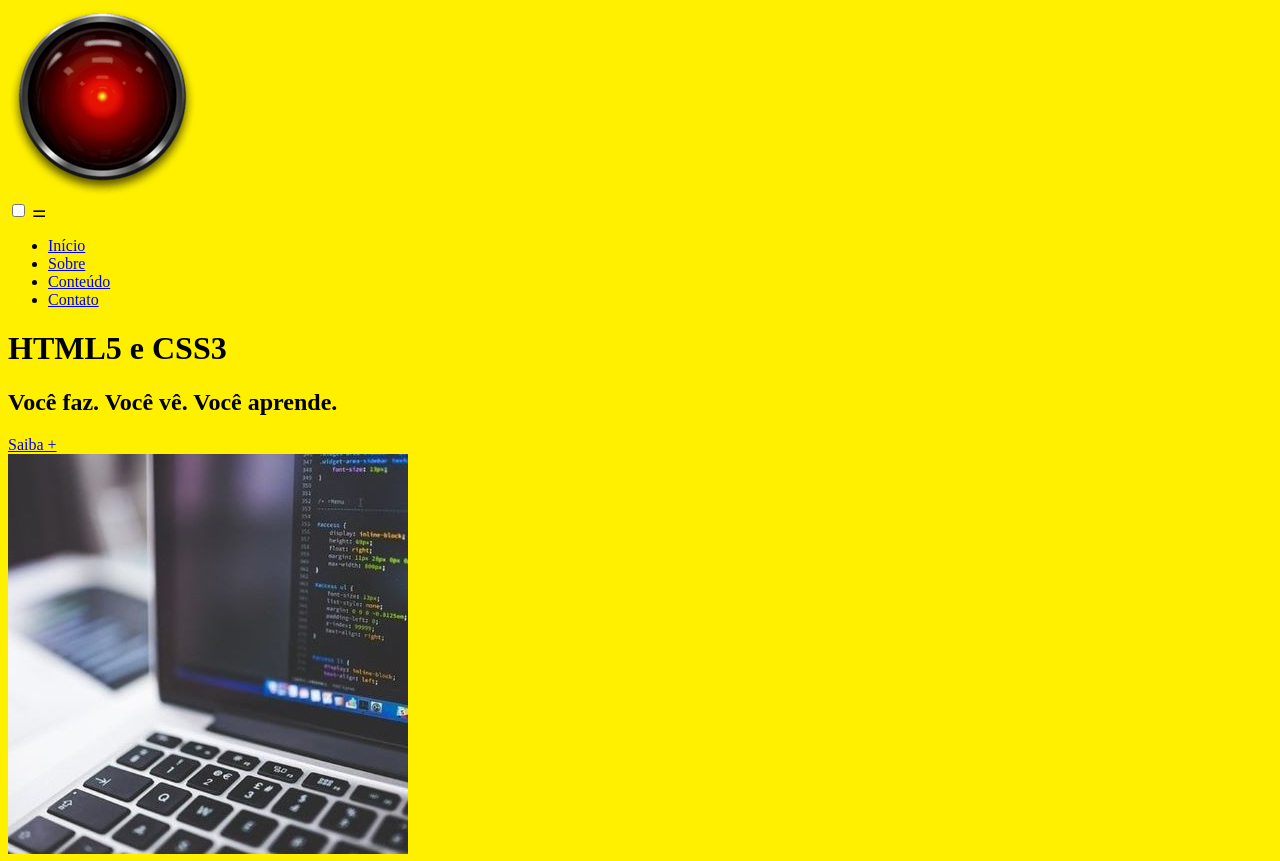
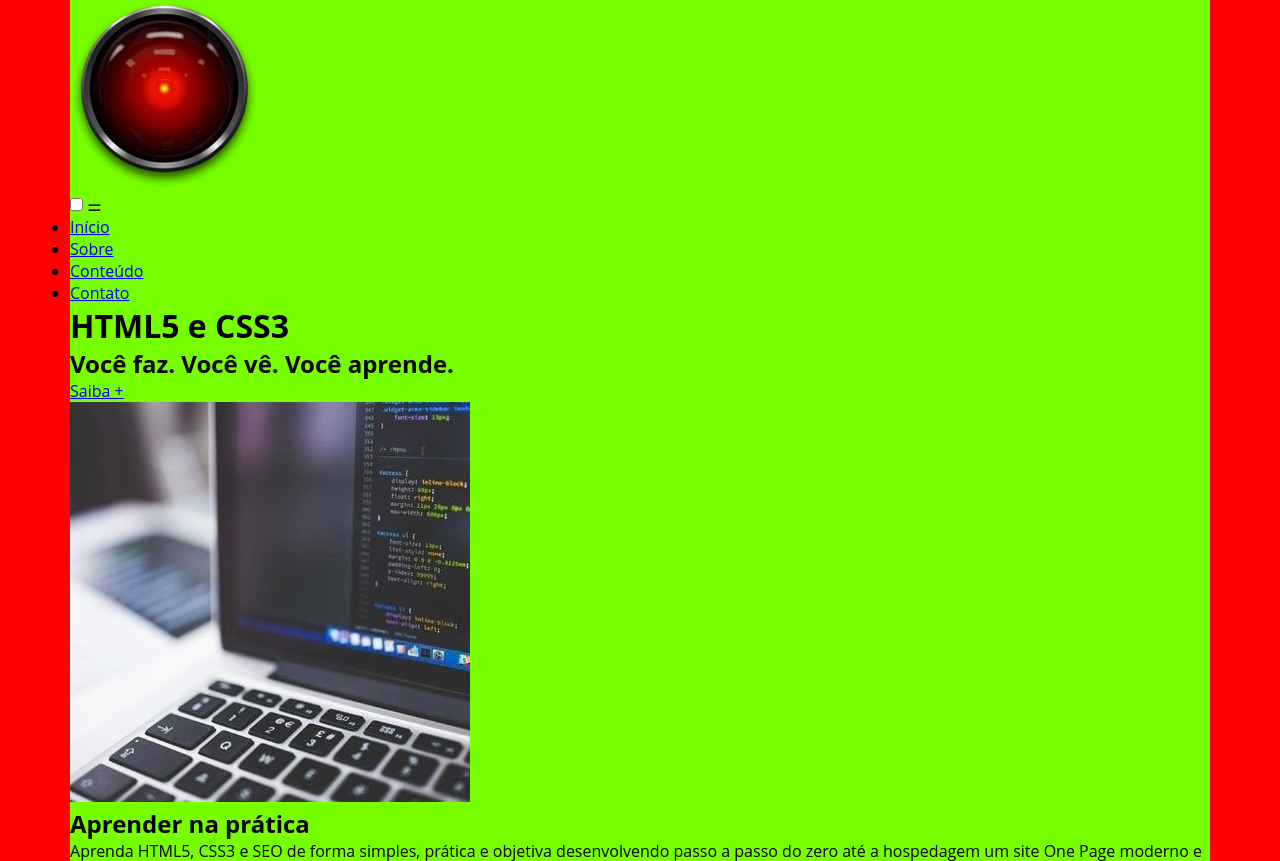
Before and after one commit to Brhilario/html5, a plain HTML site: page index.html in a window 1280 px wide. Shown: the top 861 px of the page. Drawn offline with Linux system fonts and the light colour scheme.

Commit message:
atualização

```diff
--- a/index.html
+++ b/index.html
@@ -17,7 +17,7 @@
     <!-- Cabeçalho -->
 
     <header id="inicio">
-      <div class="Container Flex">
+      <div class="Container">
         <div id="logo">
           <img src="img/logo.png" alt="hal 9000" />
         </div>
@@ -48,7 +48,7 @@
     </main>
     <!-- Sobre -->
     <section id="sobre">
-      <div class="Container Flex2">
+      <div class="Container">
         <div id="destaqueSobre">
           <img src="img/html5css3.jpg" alt="html5css3" />
         </div>
--- a/style.css
+++ b/style.css
@@ -2,6 +2,25 @@
 
 /* smartphone portrait */
 
+/* css reset */
+*{
+  margin: 0;
+  border: 0;
+  padding: 0;
+}
+
+
+/* Importação (Google Fonts) */
+@import url("https://fonts.googleapis.com/css2?family=Open+Sans:wght@400;700&display=swap");
+
+body{
+  font-family: 'Open Sans', 'sans-serif';
+  font-size: 1em;
+}
+.Container {
+  margin: 0 auto;
+  background-color: #77ff00;
+}
 
 /* smartphone landscape*/
 
@@ -29,3 +48,11 @@
 
 
 /* pc */
+@media (min-width: 1200px){
+  body{
+    background-color: #f00;
+  }
+  .Container{
+    max-width: 1140px;
+  }
+}
```
